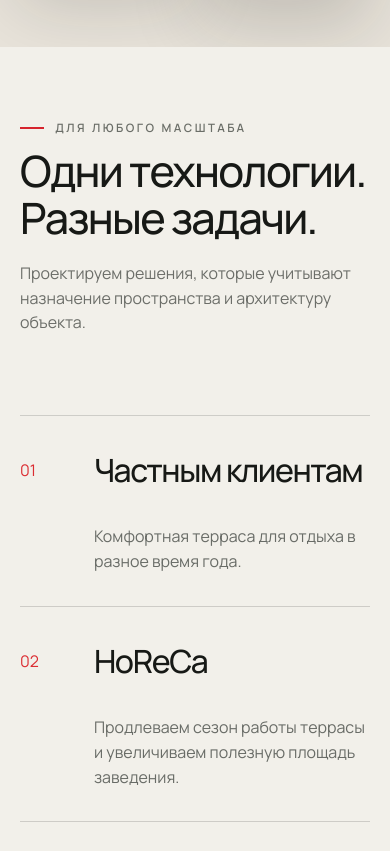
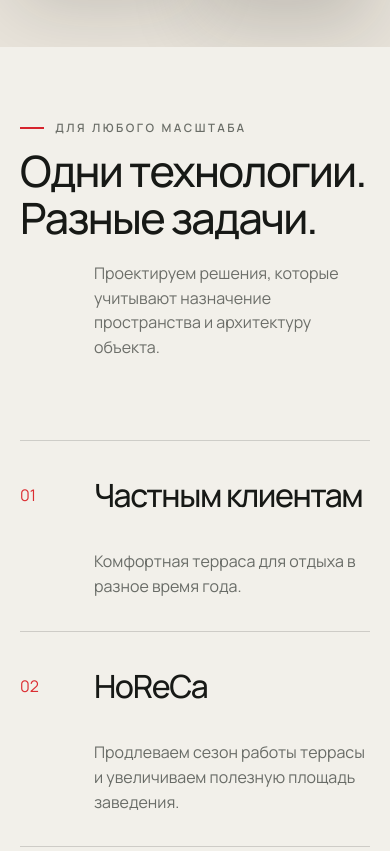
Before and after one commit to igsoutdoor-cmd/igs-site, a plain HTML site: page index.html in a window 390 px wide. Shown: the part 5963-6814 px from the top of the page. Drawn offline with Linux system fonts and the light colour scheme.

Commit message:
Правка: выровнять вводный текст раздела решений

```diff
--- a/enhancements.css
+++ b/enhancements.css
@@ -564,3 +564,14 @@ img,video{max-width:100%}
   height:100%;
   object-fit:cover;
 }
+
+/* Align the audience introduction with the descriptions in the list. */
+.audiences .section-head{
+  grid-template-columns:80px 1fr 1fr;
+  column-gap:2rem;
+}
+.audiences .section-head > div{grid-column:span 2}
+@media(max-width:900px){
+  .audiences .section-head{grid-template-columns:42px 1fr}
+  .audiences .section-head > p{grid-column:2}
+}
--- a/index.html
+++ b/index.html
@@ -7,7 +7,7 @@
 <meta name="description" content="Архитектурные решения для открытых пространств: перголы, ZIP-системы, остекление, маркизы и outdoor-кухни в Алматы.">
 <link rel="icon" type="image/png" href="assets/brand-logo-transparent.png">
 <link rel="stylesheet" href="styles.css">
-<link rel="stylesheet" href="enhancements.css?v=product-cards-20261119">
+<link rel="stylesheet" href="enhancements.css?v=audience-alignment-20261119">
 </head>
 <body>
 <header class="site-header" id="top">
```
